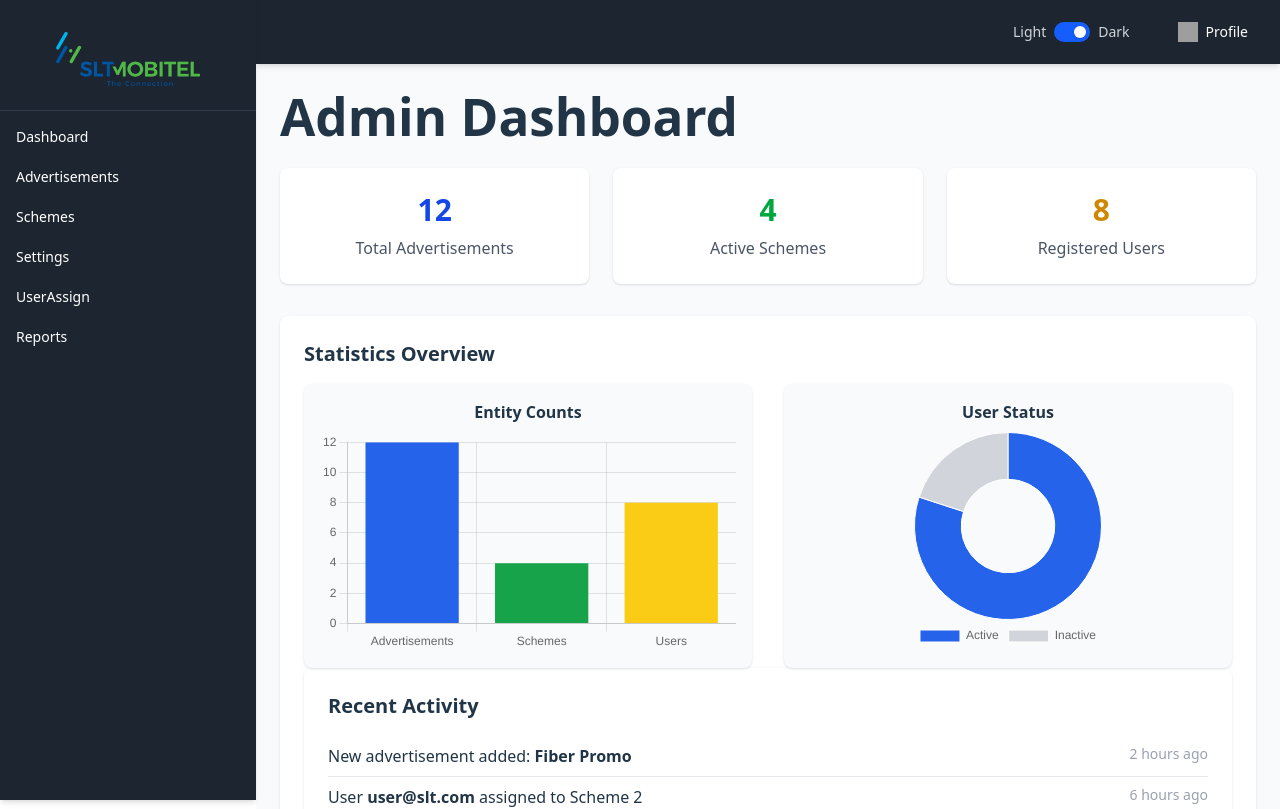
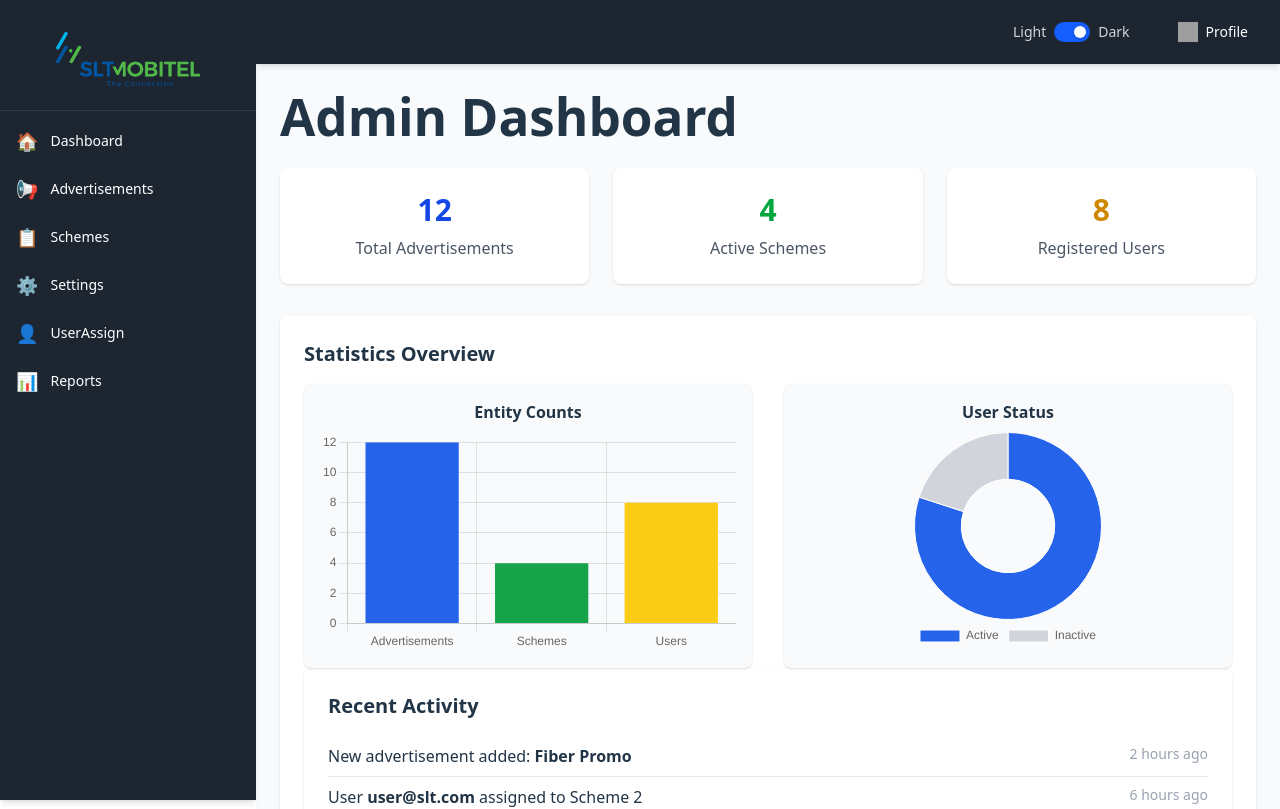
Before and after one commit to DilumCA/New-AdsliderFrontend, a React (Vite) app: page / in a window 1280 px wide. Shown: the top 809 px of the page. Built offline with nearby package versions, Linux system fonts and the light colour scheme; grey boxes are pictures that could not be loaded.

Commit message:
side bar corrected

```diff
--- a/src/Components/Sidebar.jsx
+++ b/src/Components/Sidebar.jsx
@@ -2,24 +2,26 @@ import React from 'react';
 import { Link } from 'react-router-dom';
 import logo from '../assets/logo.png';
 
+// You can use react-icons or similar for icons, here using emoji as placeholders
+const navItems = [
+  { text: 'Dashboard', to: '/dashboard', icon: '🏠' },
+  { text: 'Advertisements', to: '/admanage', icon: '📢' },
+  { text: 'Schemes', to: '/schema', icon: '📋' },
+  { text: 'Settings', to: '/settings', icon: '⚙️' },
+  { text: 'UserAssign', to: '/userassign', icon: '👤' },
+  { text: 'Reports', to: '/reports', icon: '📊' },
+];
+
 function Sidebar() {
-  const navItems = [
-    { text: 'Dashboard', to: '/dashboard' },
-    { text: 'Advertisements', to: '/admanage' },
-    { text: 'Schemes', to: '/schema' },
-    { text: 'Settings', to: '/settings' },
-    { text: 'UserAssign', to: '/userassign' },
-    { text: 'Reports', to: '/reports' },
-  ];
-
   return (
-    <div className="w-64 h-screen fixed left-0 top-0 bg-[#1c2530] text-white pt-6 px-0 shadow-md z-[1000]">
+    <div className="h-screen fixed left-0 top-0 bg-[#1c2530] text-white pt-6 px-0 shadow-md z-[1000]
+      w-16 md:w-64 transition-all duration-200">
       {/* Logo Section */}
       <div className="flex justify-center mb-6">
         <img
           src={logo}
           alt="SLT Logo"
-          className="w-36 mt-2"
+          className="w-10 md:w-36 mt-2 transition-all duration-200"
         />
       </div>
 
@@ -32,10 +34,11 @@ function Sidebar() {
           <li key={index}>
             <Link
               to={item.to}
-              className="block py-2 px-4 rounded hover:bg-[#2e3b4a] text-sm font-medium"
+              className="flex items-center py-2 px-2 md:px-4 rounded hover:bg-[#2e3b4a] text-sm font-medium"
               style={{ color: "white" }}
             >
-              {item.text}
+              <span className="text-lg mr-0 md:mr-3">{item.icon}</span>
+              <span className="hidden md:inline">{item.text}</span>
             </Link>
           </li>
         ))}
--- a/src/Pages/Advertisements.jsx
+++ b/src/Pages/Advertisements.jsx
@@ -56,9 +56,9 @@ const Advertisements = () => {
     }
   };
   return (
-    <div className="flex min-h-screen">
-               {/* <Toaster position="bottom-right" /> */}
-      <div className="w-64 flex-shrink-0">
+    <div className="flex min-h-screen bg-gray-50">
+      {/* Sidebar always visible, minimized on small screens */}
+      <div className="w-16 md:w-64 flex-shrink-0">
         <Sidebar />
       </div>
       <div className="flex-1 flex flex-col">
@@ -66,6 +66,7 @@ const Advertisements = () => {
         <div className="sticky top-0 z-50 bg-white">
           <Navbar />
         </div>
+        {/* Modals */}
         {adModalOpen && (
           <div
             className="fixed inset-0 z-[100] flex items-center justify-center bg-black/20 backdrop-blur-sm"
@@ -89,7 +90,7 @@ const Advertisements = () => {
                 onCancel={() => setAdModalOpen(false)}
                 onSuccess={() => {
                   setAdModalOpen(false);
-    fetchAds(); // Refresh the table after create/update
+                  fetchAds();
                 }}
               />
             </div>
@@ -97,7 +98,7 @@ const Advertisements = () => {
         )}
 
         {/* Main Content */}
-        <div className="flex-1 flex flex-col ml-4">
+        <div className="flex-1 flex flex-col p-4 sm:p-6">
           {/* Sticky Title & Search */}
           <div className="sticky top-16 z-40 bg-white pb-2">
             <h1 className="text-2xl font-bold mb-2 pt-2">Advertisement Management</h1>
--- a/src/Pages/Schema.jsx
+++ b/src/Pages/Schema.jsx
@@ -23,9 +23,9 @@ const Schema = () => {
       const res = await axios.get(`${baseUrl}/api/schemes`);
       // Ensure res.data is an array
       setSchemes(Array.isArray(res.data) ? res.data : []);
-    } catch (err) {
+    } catch {
       setSchemes([]); // Set to empty array on error
-      console.error("Failed to fetch schemes:", err);
+      console.error("Failed to fetch schemes");
     } finally {
       setLoading(false);
     }
@@ -50,6 +50,7 @@ const handleSave = async (schemeData) => {
       await fetchSchemes();
       toast.success("Scheme updated successfully!");
     } catch (err) {
+      console.error("Failed to update scheme:", err);
       toast.error("Failed to update scheme");
     }
   } else {
@@ -57,7 +58,7 @@ const handleSave = async (schemeData) => {
       await axios.post(`${baseUrl}/api/schemes`, schemeData);
       await fetchSchemes();
       toast.success("Scheme added successfully!");
-    } catch (err) {
+    } catch {
       toast.error("Failed to add scheme");
     }
   }
@@ -67,8 +68,6 @@ const handleSave = async (schemeData) => {
 
   // Handler for deleting a scheme
 const [confirmDelete, setConfirmDelete] = useState({ open: false, scheme: null });
-
-  // ...fetchSchemes, useEffect, handleEditClick, handleSave...
 
   // Open modal for confirmation
   const handleDelete = (scheme) => {
@@ -85,6 +84,7 @@ const [confirmDelete, setConfirmDelete] = useState({ open: false, scheme: null }
       await fetchSchemes();
       toast.success("Scheme deleted!");
     } catch (err) {
+      console.error("Failed to delete scheme:", err);
       toast.error("Failed to delete scheme");
     }
   };
@@ -94,7 +94,17 @@ const [confirmDelete, setConfirmDelete] = useState({ open: false, scheme: null }
   );
 
   return (
-    <div className="flex min-h-screen">
+    <div className="flex min-h-screen bg-gray-50">
+      {/* Sidebar always visible, minimized on small screens */}
+      <div className="w-16 md:w-64 flex-shrink-0">
+        <Sidebar />
+      </div>
+      <div className="flex-1 flex flex-col">
+        {/* Sticky Navbar */}
+        <div className="sticky top-0 z-50 bg-white">
+          <Navbar />
+        </div>
+        {/* Modals */}
         {/* Delete Confirmation Modal */}
       {confirmDelete.open && (
         <div className="fixed inset-0 z-[200] flex items-center justify-center bg-black/40">
@@ -119,14 +129,6 @@ const [confirmDelete, setConfirmDelete] = useState({ open: false, scheme: null }
           </div>
         </div>
       )}
-      <div className="w-64 flex-shrink-0">
-        <Sidebar />
-      </div>
-      <div className="flex-1 flex flex-col">
-        {/* Sticky Navbar */}
-        <div className="sticky top-0 z-50 bg-white">
-          <Navbar />
-        </div>
         {open && (
           <div
             className="fixed inset-0 z-[100] flex items-center justify-center bg-black/20 backdrop-blur-sm"
@@ -154,7 +156,7 @@ const [confirmDelete, setConfirmDelete] = useState({ open: false, scheme: null }
           </div>
         )}
         {/* Content after Navbar with left margin */}
-        <div className="flex-1 flex flex-col ml-4">
+        <div className="flex-1 flex flex-col p-4 sm:p-6">
           {/* Sticky Title & Search */}
           <div className="sticky top-16 z-40 bg-white pb-2">
             <h1 className="text-2xl font-bold mb-2 pt-2">Scheme Management</h1>
@@ -162,7 +164,7 @@ const [confirmDelete, setConfirmDelete] = useState({ open: false, scheme: null }
               <label htmlFor="search" className="block text-sm font-medium text-gray-700 mb-1">
                 Search by Title:
               </label>
-              <div className="flex">
+              <div className="flex flex-col sm:flex-row sm:items-center sm:justify-between gap-2 mb-2">
                 <div className="relative w-full max-w-md">
                   <input
                     type="text"
@@ -171,21 +173,23 @@ const [confirmDelete, setConfirmDelete] = useState({ open: false, scheme: null }
                     placeholder="Search Schemes..."
                     value={searchTerm}
                     onChange={(e) => setSearchTerm(e.target.value)}
+                    style={{ minWidth: 0 }}
                   />
+                  <span className="absolute right-3 top-1/2 -translate-y-1/2 pointer-events-none flex items-center">
                     <img
                       src={loupe}
                       alt="Search"
-                    className="w-5 h-5 absolute right-3 top-1/2 transform -translate-y-1/2 pointer-events-none"
+                      className="w-5 h-5"
+                      style={{ minWidth: 20, minHeight: 20 }}
                     />
+                  </span>
                 </div>
-                <div className="flex-1 flex justify-end items-center ml-4 pr-4 pb-2">
                 <button
-                    className="bg-gradient-to-r from-blue-800 via-blue-900 to-blue-700 hover:from-blue-900 hover:to-blue-800 text-white font-semibold px-4 py-2 rounded shadow transition"
+                  className="bg-gradient-to-r from-blue-800 via-blue-900 to-blue-700 hover:from-blue-900 hover:to-blue-800 text-white font-semibold px-4 py-2 rounded shadow transition w-full sm:w-auto"
                   onClick={() => setOpen(true)}
                 >
                   + New Scheme
                 </button>
-                </div>
               </div>
             </div>
             <hr className="my-0 border-gray-300" />
```
Lines whose indentation alone changed are shown as unchanged.
